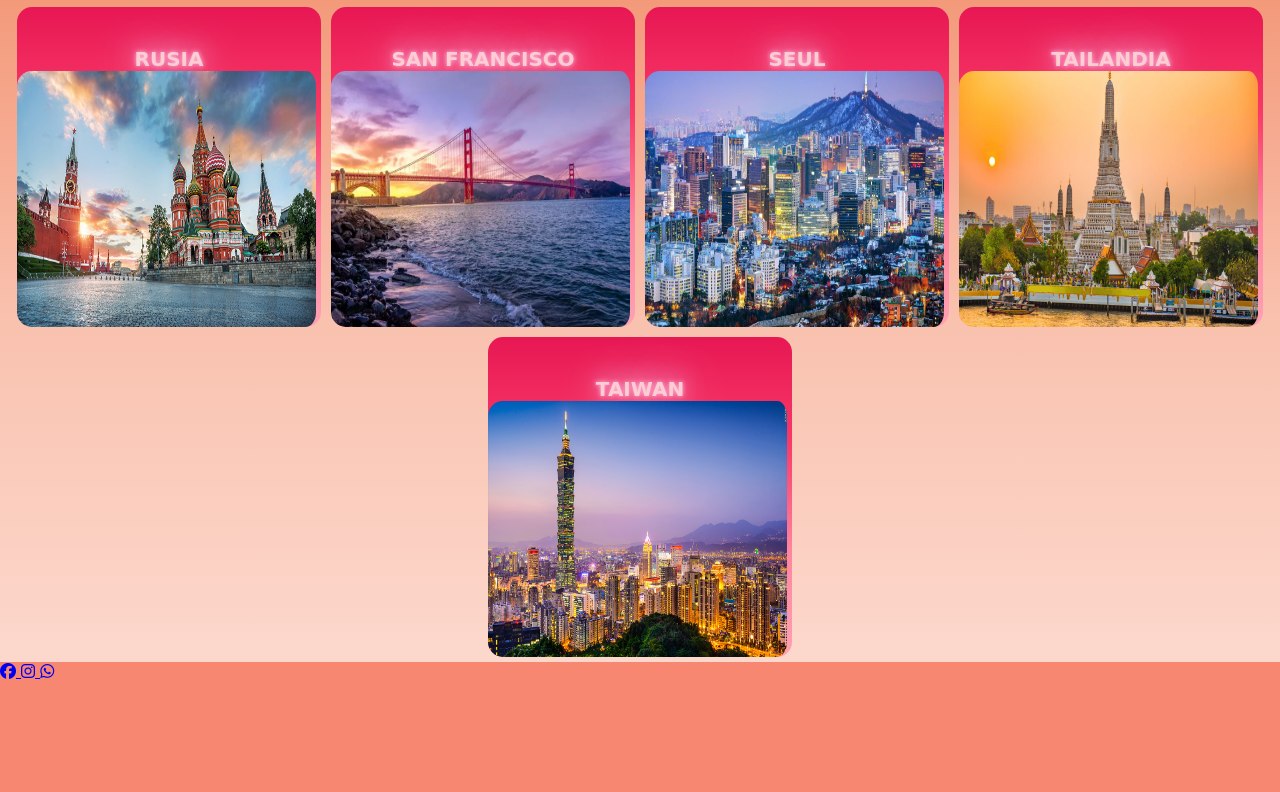
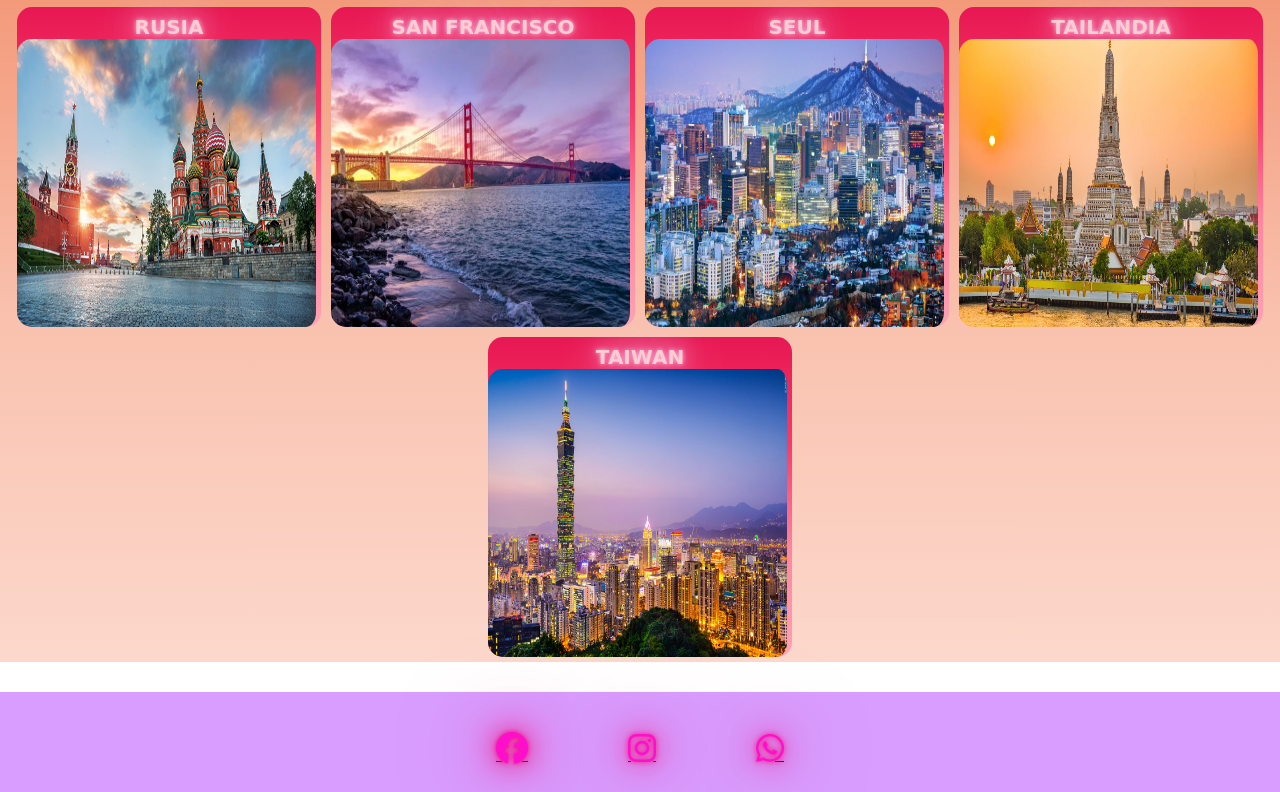
Before and after one commit to angela130613/maquetacion, a plain HTML site: page index.html in a window 1280 px wide. Shown: the part 834-1626 px from the top of the page. Before the commit the page ends 1515 px from the top, so only its background shows below. Drawn offline with Linux system fonts and the light colour scheme.

Commit message:
Style2  commit

```diff
--- a/style.css
+++ b/style.css
@@ -11,7 +11,6 @@ body{
     width: 100vw;
     height: 100vh;
     font-family: 'Kaushan Script', cursive;
-    background: #f88771;
     display: flex;
     flex-direction: column;
 }
@@ -62,7 +61,7 @@ img {
 
 main{
     width: 100%;
-    height: 200%;
+    height: 250%;
     background-image: linear-gradient(to top, #fcd8cc, #f9c1ae, #f39676, #e8734b, #d5582d );
     display: flex;
     flex-wrap: wrap;
@@ -101,7 +100,7 @@ main{
 
 .card > img {
     width: 100%;
-    height: 80%;
+    height: 90%;
     border-radius: 15px;
     text-shadow: 0 0 5px#ffc5ed,
     0 0 25px#ffc5ed,
@@ -114,3 +113,38 @@ main{
     font-size: 125%;
     color: #fecdd1;
 }
+
+footer {
+    position: relative;
+    width: 100%;
+    background: rgb(216, 157, 255);
+    min-height: 100px;
+    padding: 20px 50px;
+    margin-top: 30px;
+ }
+
+ footer .iconos_2{
+     position: relative;
+     display: flex;
+     justify-content: center;
+     align-items: center;
+     margin: 20px 0;
+     flex-wrap: wrap;
+ }
+
+ footer .iconos_2 a i{
+     font-size: 2em;
+     color: #ff0fcb;
+     margin: 0 50px;
+     display: inline;
+     transition: 0.5s;
+     cursor: pointer;
+     text-shadow: 0 0 5px rgb(243, 8, 126),
+     0 0 25px rgb(243, 8, 126),
+     0 0 50px rgb(243, 8, 126),
+     0 0 100px rgb(243, 8, 126);
+ }
+
+ footer .iconos_2 a i:hover{
+     color: rgb(124, 0, 196);
+ }
```
